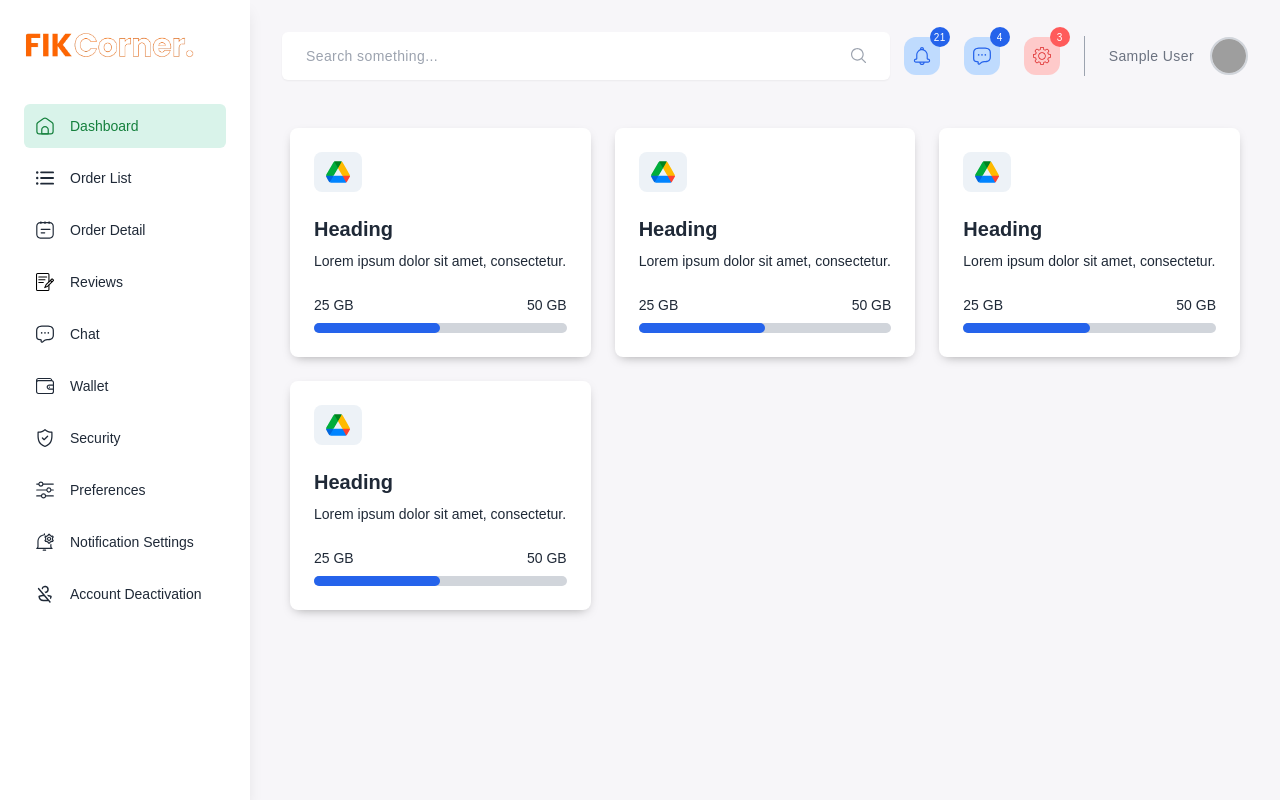
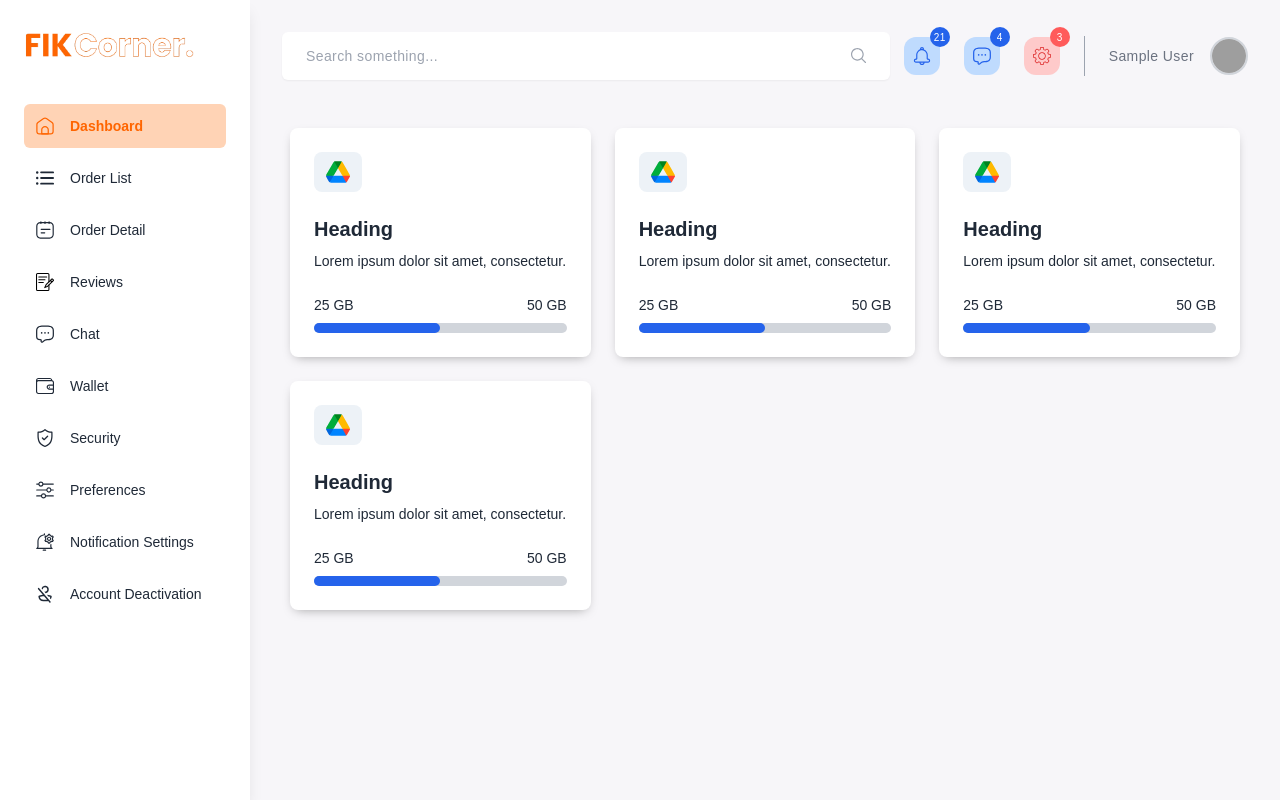
Before and after one commit to alifnrhman/fik-corner, a PHP site: page /dashboard in a window 1280 px wide. Run offline with PHP 8.4, Linux system fonts and the light colour scheme; the visitor is signed in with stand-in values (Sample User, id 1); some libraries are stand-ins or nearby versions; grey boxes are pictures that could not be loaded.

Commit message:
improved admin dashboard and added validation

```diff
--- a/admin.php
+++ b/admin.php
@@ -2,8 +2,8 @@
 	session_start();
    setcookie("message", "");
 
-	if (isset($_SESSION['nim'])) {
-		header("location: index.php");
+	if (isset($_SESSION['username'])) {
+		header("location: dashboard");
 	}
 
    $title = "Admin Login";
--- a/assets/output.css
+++ b/assets/output.css
@@ -1037,11 +1037,6 @@ video {
   background-color: rgb(0 123 255 / var(--tw-bg-opacity, 1));
 }
 
-.bg-\[\#d9f3ea\] {
-  --tw-bg-opacity: 1;
-  background-color: rgb(217 243 234 / var(--tw-bg-opacity, 1));
-}
-
 .bg-\[\#edf2f7\] {
   --tw-bg-opacity: 1;
   background-color: rgb(237 242 247 / var(--tw-bg-opacity, 1));
@@ -1057,6 +1052,10 @@ video {
   background-color: rgb(255 91 91 / var(--tw-bg-opacity, 1));
 }
 
+.bg-\[\#ffa66a7e\] {
+  background-color: #ffa66a7e;
+}
+
 .bg-blue-200 {
   --tw-bg-opacity: 1;
   background-color: rgb(191 219 254 / var(--tw-bg-opacity, 1));
@@ -1096,6 +1095,10 @@ video {
   background-color: rgb(255 255 255 / var(--tw-bg-opacity, 1));
 }
 
+.bg-secondary {
+  background-color: #ffa66a7e;
+}
+
 .fill-black {
   fill: #000;
 }
@@ -1278,11 +1281,6 @@ video {
 .text-gray-800 {
   --tw-text-opacity: 1;
   color: rgb(31 41 55 / var(--tw-text-opacity, 1));
-}
-
-.text-green-700 {
-  --tw-text-opacity: 1;
-  color: rgb(21 128 61 / var(--tw-text-opacity, 1));
 }
 
 .text-primary {
@@ -1434,9 +1432,8 @@ video {
   top: -0.5rem;
 }
 
-.hover\:bg-\[\#d9f3ea\]:hover {
-  --tw-bg-opacity: 1;
-  background-color: rgb(217 243 234 / var(--tw-bg-opacity, 1));
+.hover\:bg-\[\#ffa66a7e\]:hover {
+  background-color: #ffa66a7e;
 }
 
 .hover\:bg-gray-100:hover {
@@ -1451,6 +1448,10 @@ video {
 
 .hover\:bg-primaryHover:hover {
   background-color: #ff6600e5;
+}
+
+.hover\:bg-secondary:hover {
+  background-color: #ffa66a7e;
 }
 
 .hover\:fill-primary:hover {
--- a/dashboard.php
+++ b/dashboard.php
@@ -1,9 +1,10 @@
 <?php
    session_start();
 
-   // if(!isset($_SESSION['nim'])) {
-   //    header('location: login');
-   // }
+   if(!isset($_SESSION['username'])) {
+      header('location: admin');
+   }
+
    $title = "Admin Dashboard";
    include("layouts/header.php");
 ?>
@@ -23,7 +24,7 @@
                <ul class="space-y-2">
                   <li>
                      <a href="javascript:void(0)"
-                        class="menu-item text-green-700 text-sm flex items-center cursor-pointer bg-[#d9f3ea] hover:bg-[#d9f3ea] rounded-md px-3 py-3 transition-all duration-300">
+                        class="menu-item text-primary font-semibold text-sm flex items-center cursor-pointer bg-secondary hover:bg-secondary rounded-md px-3 py-3 transition-all duration-300">
                         <svg xmlns="http://www.w3.org/2000/svg" fill="currentColor" class="w-[18px] h-[18px] mr-4"
                            viewBox="0 0 24 24">
                            <path
@@ -38,7 +39,7 @@
                   </li>
                   <li>
                      <a href="javascript:void(0)"
-                        class="menu-item text-gray-800 text-sm flex items-center cursor-pointer hover:bg-[#d9f3ea] rounded-md px-3 py-3 transition-all duration-300">
+                        class="menu-item text-gray-800 text-sm flex items-center cursor-pointer hover:bg-secondary rounded-md px-3 py-3 transition-all duration-300">
                         <svg xmlns="http://www.w3.org/2000/svg" fill="currentColor" class="w-[18px] h-[18px] mr-4"
                            viewBox="0 0 60.123 60.123">
                            <path
@@ -53,7 +54,7 @@
                   </li>
                   <li>
                      <a href="javascript:void(0)"
-                        class="menu-item text-gray-800 text-sm flex items-center cursor-pointer hover:bg-[#d9f3ea] rounded-md px-3 py-3 transition-all duration-300">
+                        class="menu-item text-gray-800 text-sm flex items-center cursor-pointer hover:bg-secondary rounded-md px-3 py-3 transition-all duration-300">
                         <svg xmlns="http://www.w3.org/2000/svg" fill="currentColor" class="w-[18px] h-[18px] mr-4"
                            viewBox="0 0 64 64">
                            <path
@@ -68,7 +69,7 @@
                   </li>
                   <li>
                      <a href="javascript:void(0)"
-                        class="menu-item text-gray-800 text-sm flex items-center cursor-pointer hover:bg-[#d9f3ea] rounded-md px-3 py-3 transition-all duration-300">
+                        class="menu-item text-gray-800 text-sm flex items-center cursor-pointer hover:bg-secondary rounded-md px-3 py-3 transition-all duration-300">
                         <svg xmlns="http://www.w3.org/2000/svg" fill="currentColor" class="w-[18px] h-[18px] mr-4"
                            viewBox="0 0 682.667 682.667">
                            <defs>
@@ -92,7 +93,7 @@
                   </li>
                   <li>
                      <a href="javascript:void(0)"
-                        class="menu-item text-gray-800 text-sm flex items-center cursor-pointer hover:bg-[#d9f3ea] rounded-md px-3 py-3 transition-all duration-300">
+                        class="menu-item text-gray-800 text-sm flex items-center cursor-pointer hover:bg-secondary rounded-md px-3 py-3 transition-all duration-300">
                         <svg xmlns="http://www.w3.org/2000/svg" fill="currentColor" class="w-[18px] h-[18px] mr-4"
                            viewBox="0 0 24 24">
                            <path fill-rule="evenodd"
@@ -107,7 +108,7 @@
                   </li>
                   <li>
                      <a href="javascript:void(0)"
-                        class="menu-item text-gray-800 text-sm flex items-center cursor-pointer hover:bg-[#d9f3ea] rounded-md px-3 py-3 transition-all duration-300">
+                        class="menu-item text-gray-800 text-sm flex items-center cursor-pointer hover:bg-secondary rounded-md px-3 py-3 transition-all duration-300">
                         <svg xmlns="http://www.w3.org/2000/svg" fill="currentColor" class="w-[18px] h-[18px] mr-4"
                            viewBox="0 0 507.246 507.246">
                            <path
@@ -120,7 +121,7 @@
                   </li>
                   <li>
                      <a href="javascript:void(0)"
-                        class="menu-item text-gray-800 text-sm flex items-center cursor-pointer hover:bg-[#d9f3ea] rounded-md px-3 py-3 transition-all duration-300">
+                        class="menu-item text-gray-800 text-sm flex items-center cursor-pointer hover:bg-secondary rounded-md px-3 py-3 transition-all duration-300">
                         <svg xmlns="http://www.w3.org/2000/svg" fill="currentColor" class="w-[18px] h-[18px] mr-4"
                            viewBox="0 0 214.27 214.27">
                            <path
@@ -135,7 +136,7 @@
                   </li>
                   <li>
                      <a href="javascript:void(0)"
-                        class="menu-item text-gray-800 text-sm flex items-center cursor-pointer hover:bg-[#d9f3ea] rounded-md px-3 py-3 transition-all duration-300">
+                        class="menu-item text-gray-800 text-sm flex items-center cursor-pointer hover:bg-secondary rounded-md px-3 py-3 transition-all duration-300">
                         <svg xmlns="http://www.w3.org/2000/svg" fill="currentColor" class="w-[18px] h-[18px] mr-4"
                            viewBox="0 0 64 64">
                            <path
@@ -147,7 +148,7 @@
                   </li>
                   <li>
                      <a href="javascript:void(0)"
-                        class="menu-item text-gray-800 text-sm flex items-center cursor-pointer hover:bg-[#d9f3ea] rounded-md px-3 py-3 transition-all duration-300">
+                        class="menu-item text-gray-800 text-sm flex items-center cursor-pointer hover:bg-secondary rounded-md px-3 py-3 transition-all duration-300">
                         <svg xmlns="http://www.w3.org/2000/svg" fill="currentColor" class="w-[18px] h-[18px] mr-4"
                            viewBox="0 0 64 64">
                            <path
@@ -167,7 +168,7 @@
                   </li>
                   <li>
                      <a href="javascript:void(0)"
-                        class="menu-item text-gray-800 text-sm flex items-center cursor-pointer hover:bg-[#d9f3ea] rounded-md px-3 py-3 transition-all duration-300">
+                        class="menu-item text-gray-800 text-sm flex items-center cursor-pointer hover:bg-secondary rounded-md px-3 py-3 transition-all duration-300">
                         <svg xmlns="http://www.w3.org/2000/svg" fill="currentColor" class="w-[18px] h-[18px] mr-4"
                            viewBox="0 0 32 32">
                            <path fill-rule="evenodd"
@@ -267,7 +268,7 @@
                            class="dropdown-content hidden group-hover:block shadow-md p-2 bg-white rounded-md absolute top-[38px] right-0 w-56">
                            <div class="w-full space-y-2">
                               <a href="javascript:void(0)"
-                                 class="text-sm text-gray-800 cursor-pointer flex items-center p-2 rounded-md hover:bg-[#d9f3ea] dropdown-item transition duration-300 ease-in-out">
+                                 class="text-sm text-gray-800 cursor-pointer flex items-center p-2 rounded-md hover:bg-secondary dropdown-item transition duration-300 ease-in-out">
                                  <svg xmlns="http://www.w3.org/2000/svg" class="w-[18px] h-[18px] mr-4 fill-current"
                                     viewBox="0 0 512 512">
                                     <path
@@ -278,7 +279,7 @@
                               <hr class="my-2 -mx-2" />
 
                               <a href="javascript:void(0)"
-                                 class="text-sm text-gray-800 cursor-pointer flex items-center p-2 rounded-md hover:bg-[#d9f3ea] dropdown-item transition duration-300 ease-in-out">
+                                 class="text-sm text-gray-800 cursor-pointer flex items-center p-2 rounded-md hover:bg-secondary dropdown-item transition duration-300 ease-in-out">
                                  <svg xmlns="http://www.w3.org/2000/svg" fill="currentColor"
                                     class="w-[18px] h-[18px] mr-4 fill-current" viewBox="0 0 24 24">
                                     <path
@@ -290,7 +291,7 @@
                                  </svg>
                                  Dashboard</a>
                               <a href="javascript:void(0)"
-                                 class="text-sm text-gray-800 cursor-pointer flex items-center p-2 rounded-md hover:bg-[#d9f3ea] dropdown-item transition duration-300 ease-in-out">
+                                 class="text-sm text-gray-800 cursor-pointer flex items-center p-2 rounded-md hover:bg-secondary dropdown-item transition duration-300 ease-in-out">
                                  <svg xmlns="http://www.w3.org/2000/svg" class="w-[18px] h-[18px] mr-4 fill-current"
                                     viewBox="0 0 24 24">
                                     <path
@@ -303,7 +304,7 @@
                                  </svg>
                                  Posts</a>
                               <a href="javascript:void(0)"
-                                 class="text-sm text-gray-800 cursor-pointer flex items-center p-2 rounded-md hover:bg-[#d9f3ea] dropdown-item transition duration-300 ease-in-out">
+                                 class="text-sm text-gray-800 cursor-pointer flex items-center p-2 rounded-md hover:bg-secondary dropdown-item transition duration-300 ease-in-out">
                                  <svg xmlns="http://www.w3.org/2000/svg" class="w-[18px] h-[18px] mr-4 fill-current"
                                     viewBox="0 0 510 510">
                                     <g fill-opacity=".9">
@@ -316,7 +317,7 @@
                                  </svg>
                                  Schedules</a>
                               <a href="process_logout.php"
-                                 class="text-sm text-gray-800 cursor-pointer flex items-center p-2 rounded-md hover:bg-[#d9f3ea] dropdown-item transition duration-300 ease-in-out">
+                                 class="text-sm text-gray-800 cursor-pointer flex items-center p-2 rounded-md hover:bg-secondary dropdown-item transition duration-300 ease-in-out">
                                  <svg xmlns="http://www.w3.org/2000/svg" class="w-[18px] h-[18px] mr-4 fill-current"
                                     viewBox="0 0 6 6">
                                     <path
--- a/index.php
+++ b/index.php
@@ -23,8 +23,4 @@
    </div>
 </div>
 
-<?php
-var_dump($_SESSION);
- ?>
-
 <?php include("layouts/footer.php") ?>
--- a/login.php
+++ b/login.php
@@ -3,11 +3,10 @@
    setcookie("message", "");
 
 	if (isset($_SESSION['nim'])) {
-		header("location: index.php");
+		header("location: index");
 	}
-?>
 
-<?php
+   $title = "Masuk";
    include("layouts/header.php");
 ?>
 <main>
--- a/tailwind.config.js
+++ b/tailwind.config.js
@@ -6,7 +6,7 @@ module.exports = {
          colors: {
             primary: "#ff6500",
             primaryHover: "#ff6600e5",
-            secondary: "#ff944e",
+            secondary: "#ffa66a7e",
          },
       },
    },
```
